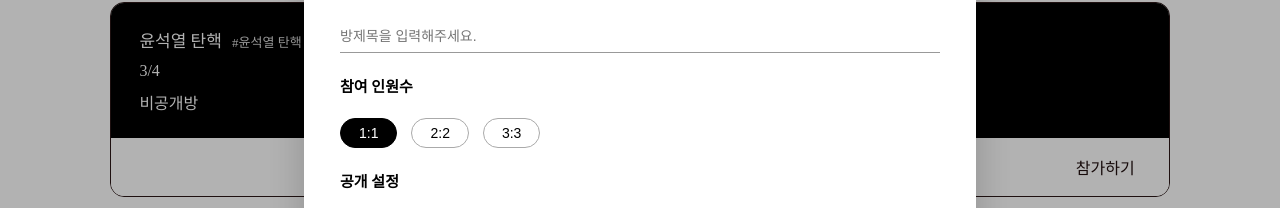
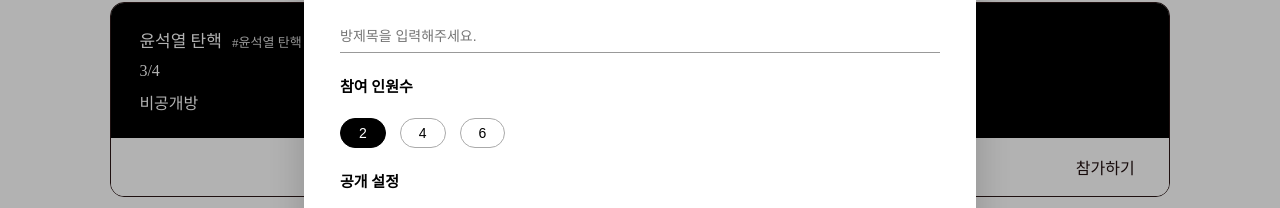
Before and after one commit to issueTalk/issueTalk-Front, a Next.js app: page /discussion in a window 1280 px wide. Both pictures are taken after a click on the button "방생성". Shown: the part 202-410 px from the top of the page. Built offline with nearby package versions, Linux system fonts and the light colour scheme; no server answers.

Commit message:
feat/room create

```diff
--- a/src/app/discussion/page.tsx
+++ b/src/app/discussion/page.tsx
@@ -21,11 +21,20 @@ function RoomCard({ title, hash, stat, type, onEnter }) {
   );
 }
 
+
+function RoomCreate(){
+
+}
+
 export default function Home() {
   const [modalOpen, setModalOpen] = useState(false);
-  const [selectedPeople, setSelectedPeople] = useState("1:1");
+  const [selectedPeople, setSelectedPeople] = useState("2");
   const [isPublic, setIsPublic] = useState(true);
   const [password, setPassword] = useState("");
+
+
+  const [title,settitle] = useState("");
+
 
   const rooms = [
     { title: "윤석열 탄핵", hash: "윤석열 탄핵", stat: "3/4", type: "비공개방" },
@@ -58,11 +67,11 @@ export default function Home() {
             <CloseBtn onClick={() => setModalOpen(false)}>×</CloseBtn>
             <ModalContent>
               <Label>방제목</Label>
-              <Input placeholder="방제목을 입력해주세요." />
+              <Input placeholder="방제목을 입력해주세요." value={title} onChange={e => settitle(e.target.value)}/>
 
               <Label>참여 인원수</Label>
               <ButtonGroup>
-                {["1:1", "2:2", "3:3"].map((label) => (
+                {["2", "4", "6"].map((label) => (
                   <SelectBtn
                     key={label}
                     selected={selectedPeople === label}
@@ -70,6 +79,7 @@ export default function Home() {
                   >
                     {label}
                   </SelectBtn>
+
                 ))}
               </ButtonGroup>
 
@@ -92,7 +102,7 @@ export default function Home() {
               <Label>토론주제</Label>
               <Input placeholder="토론주제를 입력해주세요." />
 
-              <SubmitBtn>방생성</SubmitBtn>
+              <SubmitBtn onClick={() => {RoomCreate()}}>방생성</SubmitBtn>
             </ModalContent>
           </Modal>
         </ModalBackdrop>
```
